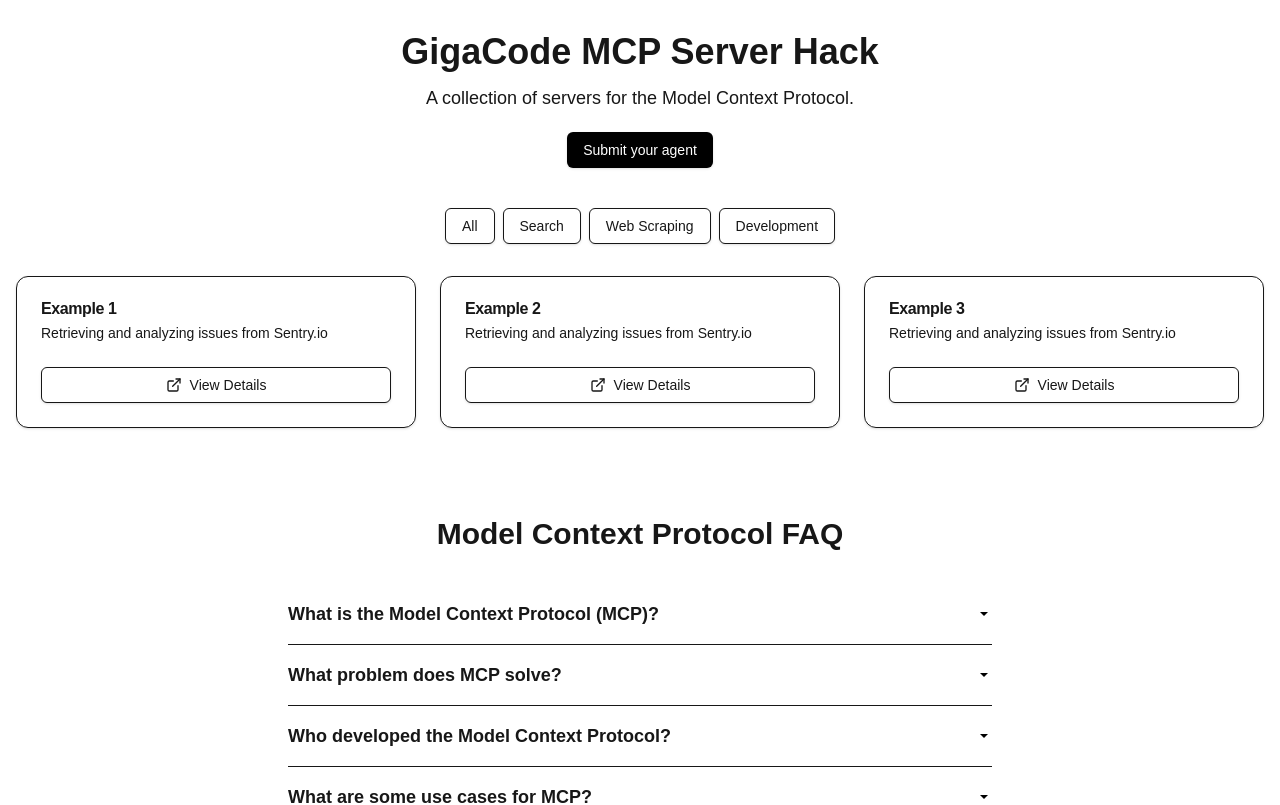
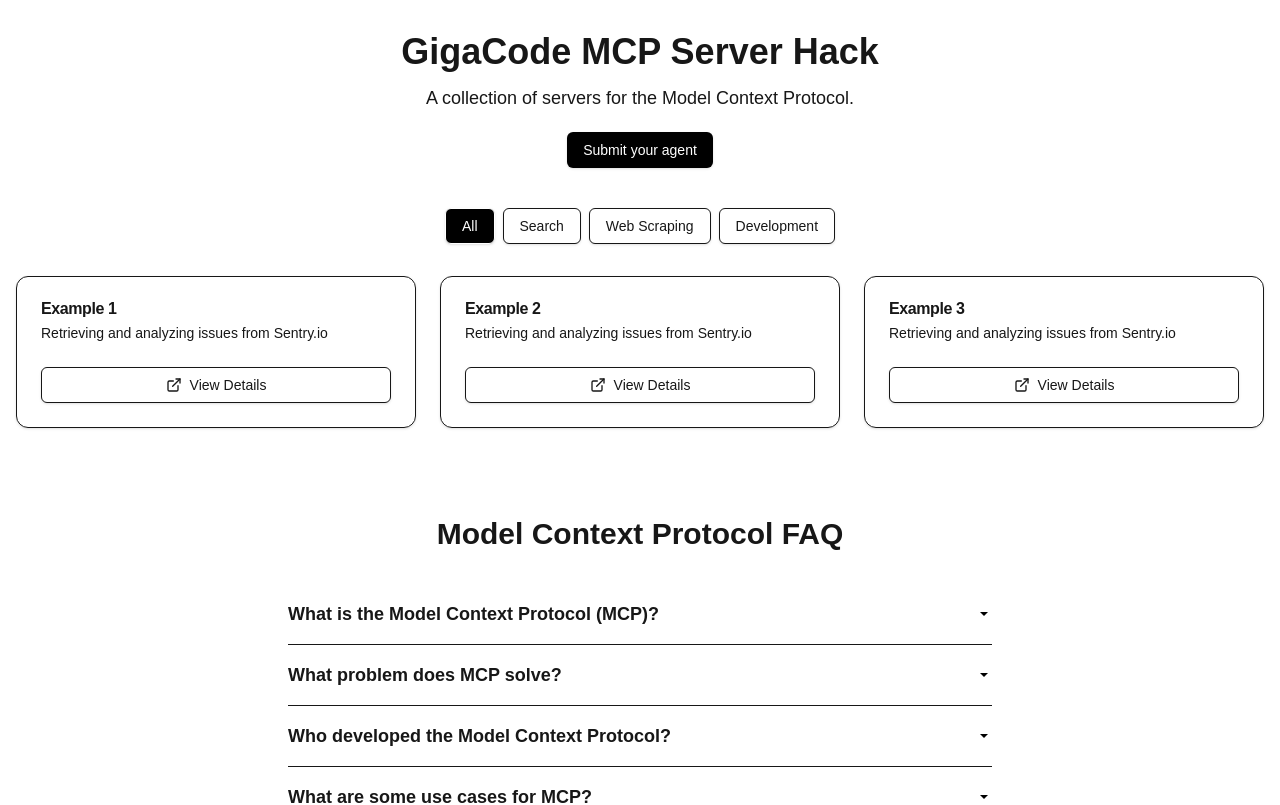
Before and after one commit to egor-baranov/mcp-agent-servers, a Next.js app: page / in a window 1280 px wide. Shown: the top 805 px of the page. Built offline with nearby package versions, Linux system fonts and the light colour scheme.

Commit message:
highlights

```diff
--- a/src/app/page.tsx
+++ b/src/app/page.tsx
@@ -76,7 +76,7 @@ export default function Home() {
                         key={category}
                         href={`/category/${category.toLowerCase()}`}
                         className={`inline-flex items-center justify-center gap-2 whitespace-nowrap rounded-md text-sm font-medium transition-colors border border-input bg-background shadow-sm hover:bg-accent hover:text-accent-foreground h-9 px-4 py-2 ${
-                            category === 'Development' ? 'bg-primary text-primary-foreground' : ''
+                            category === 'All' ? 'bg-black text-white text-primary-foreground' : ''
                         }`}
                     >
                         {category}
```
